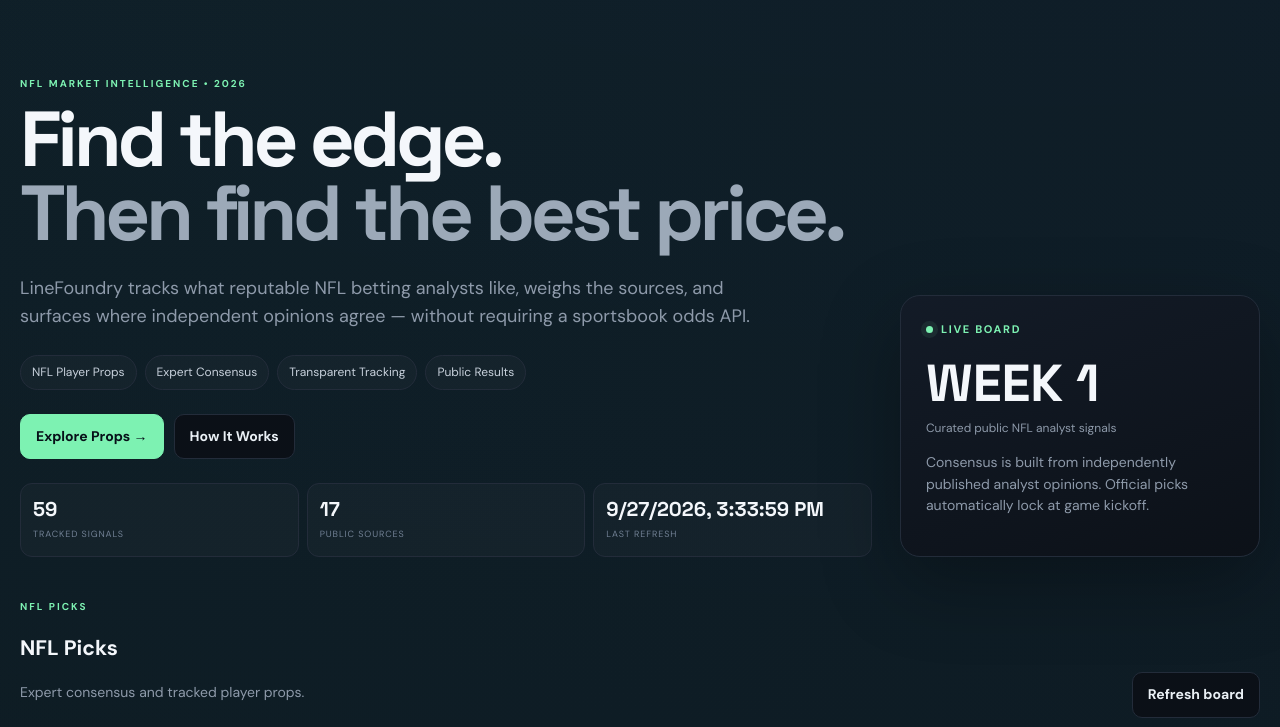
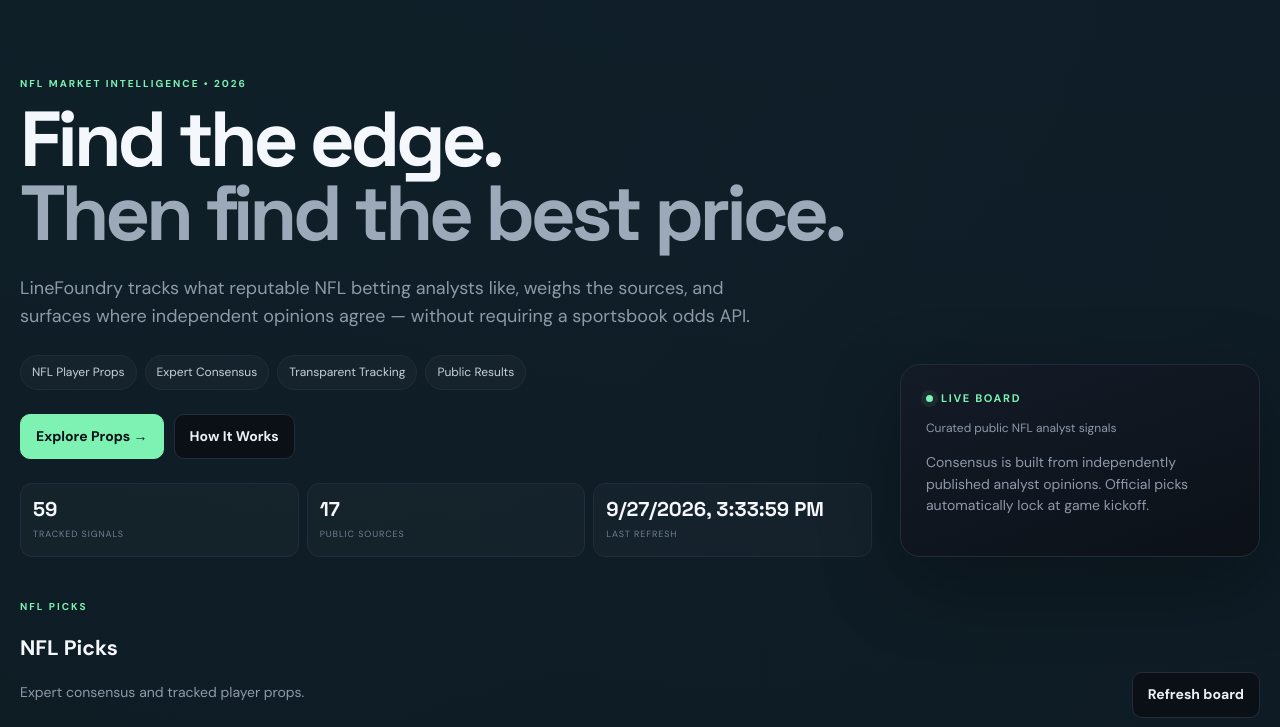
Before and after one commit to tannerbro10-dot/linefoundry, a website: page public/index.html in a window 1280 px wide. Shown: the part 73-800 px from the top of the page. Drawn offline with Linux system fonts and the light colour scheme; no server answers.

Commit message:
Update index.html

```diff
--- a/public/index.html
+++ b/public/index.html
@@ -1246,9 +1246,7 @@ How It Works
 LIVE BOARD
 </div>
 
-<div class="version" id="currentWeek">
-  WEEK 1
-</div>
+<div class="version" id="currentWeek"></div>
 
 <div class="refresh">
 Curated public NFL analyst signals
```
